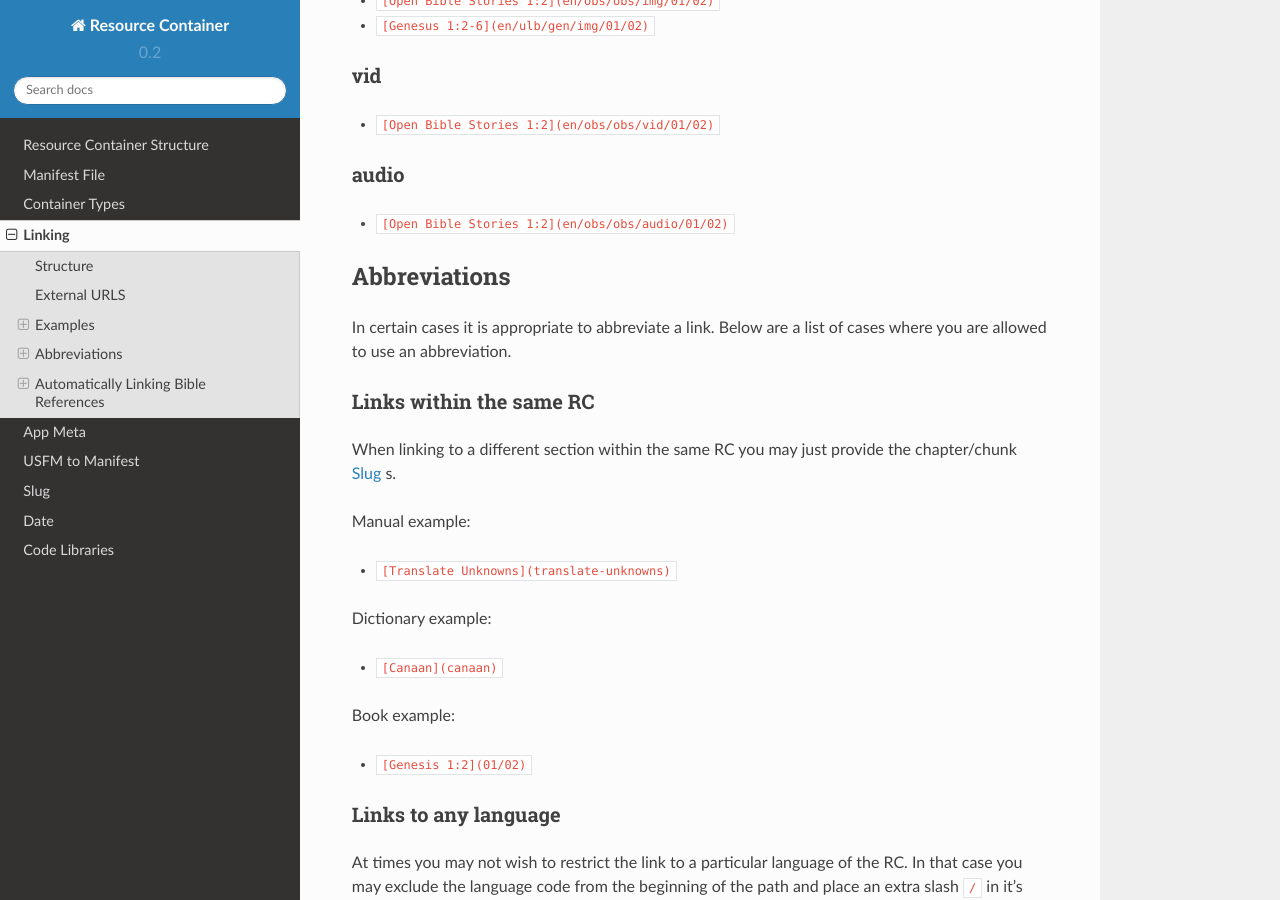
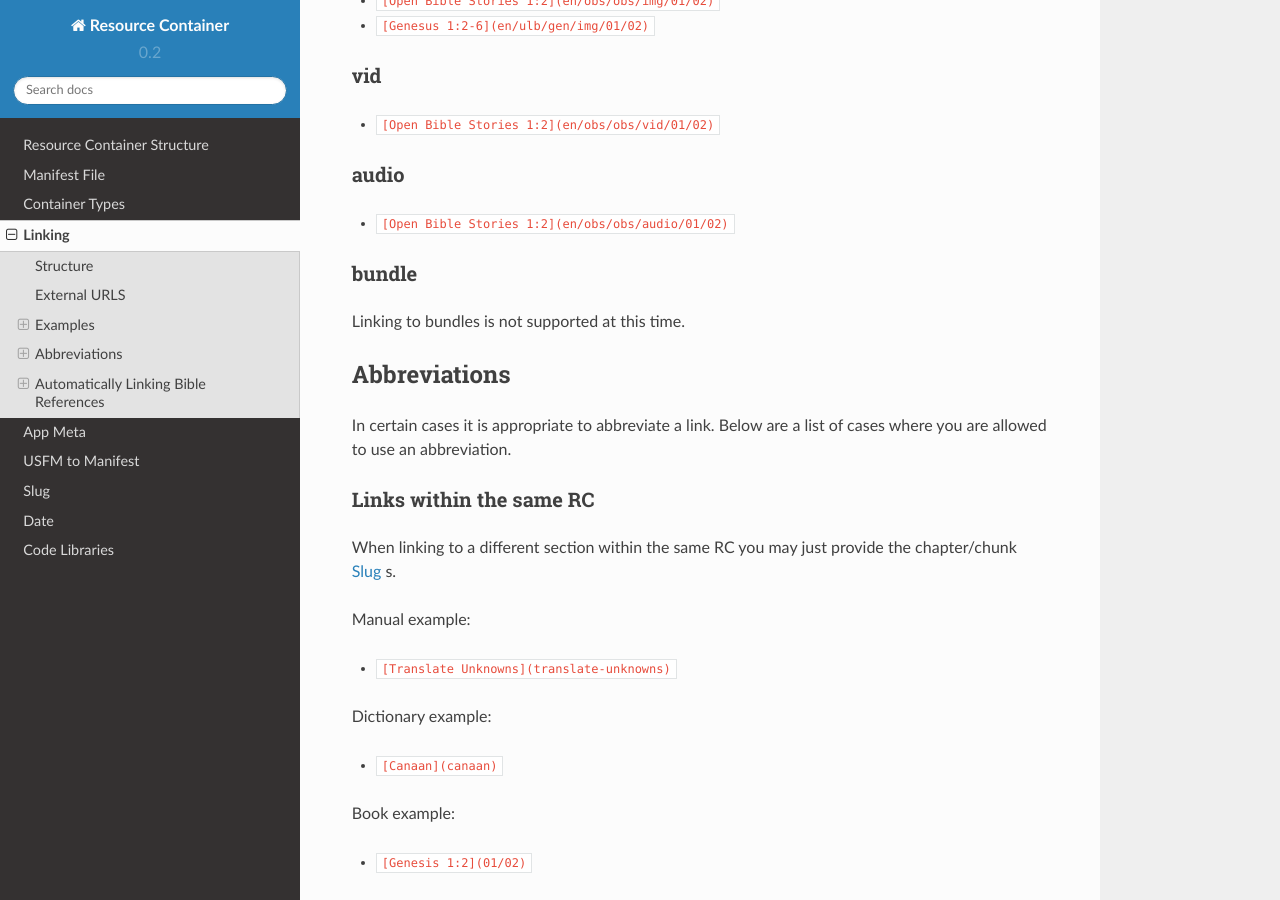
Before and after one commit to unfoldingWord-dev/Resource-Container, a Sphinx documentation site: the page built from docs/linking.rst, in a window 1280 px wide and 900 px high, scrolled down 2240 px. Built offline with Sphinx 7.4.7 and the Read the Docs theme 2.0.0, drawn with Linux system fonts in a browser that asks for light colours.

Commit message:
added note about bundle types in linking

```diff
--- a/docs/linking.rst
+++ b/docs/linking.rst
@@ -120,6 +120,11 @@ audio
 
 - ``[Open Bible Stories 1:2](en/obs/obs/audio/01/02)``
 
+bundle
+~~~~~~
+
+Linking to bundles is not supported at this time.
+
 .. _linking-abbreviations:
 
 Abbreviations
```
